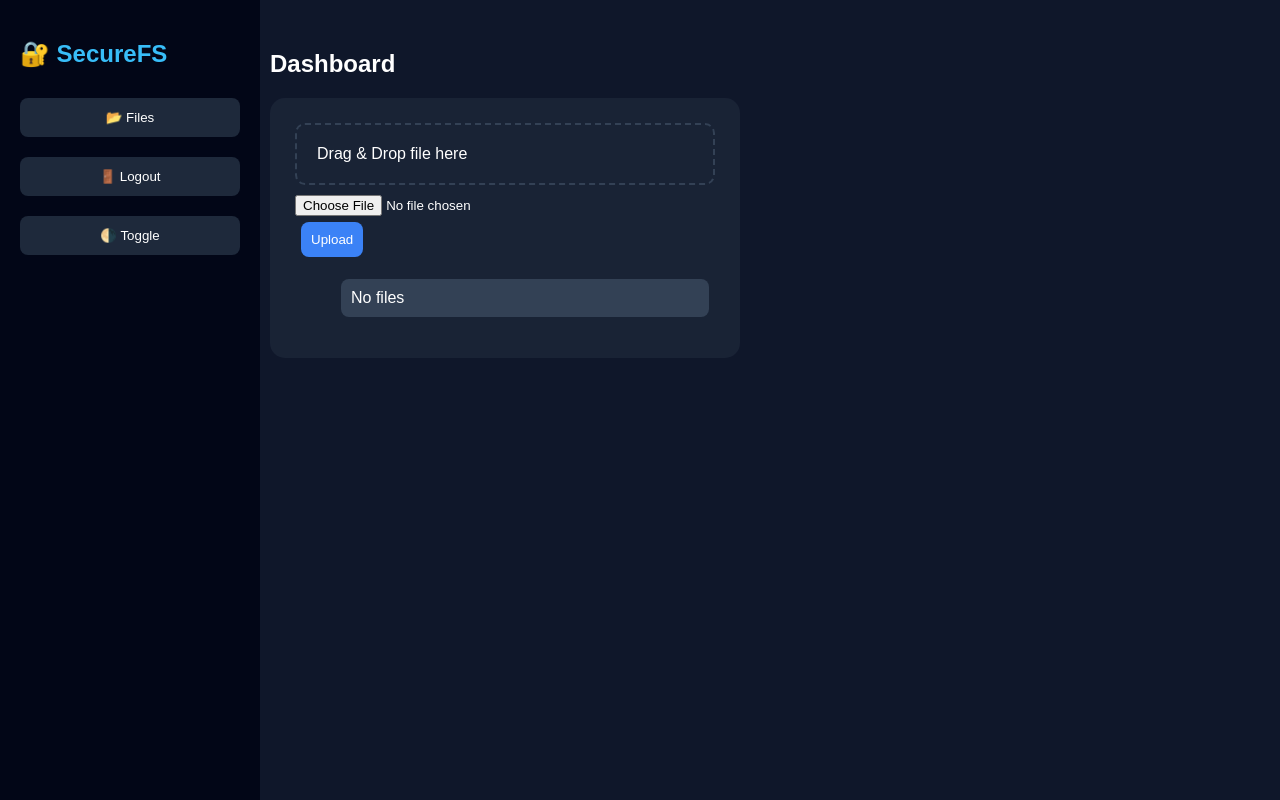
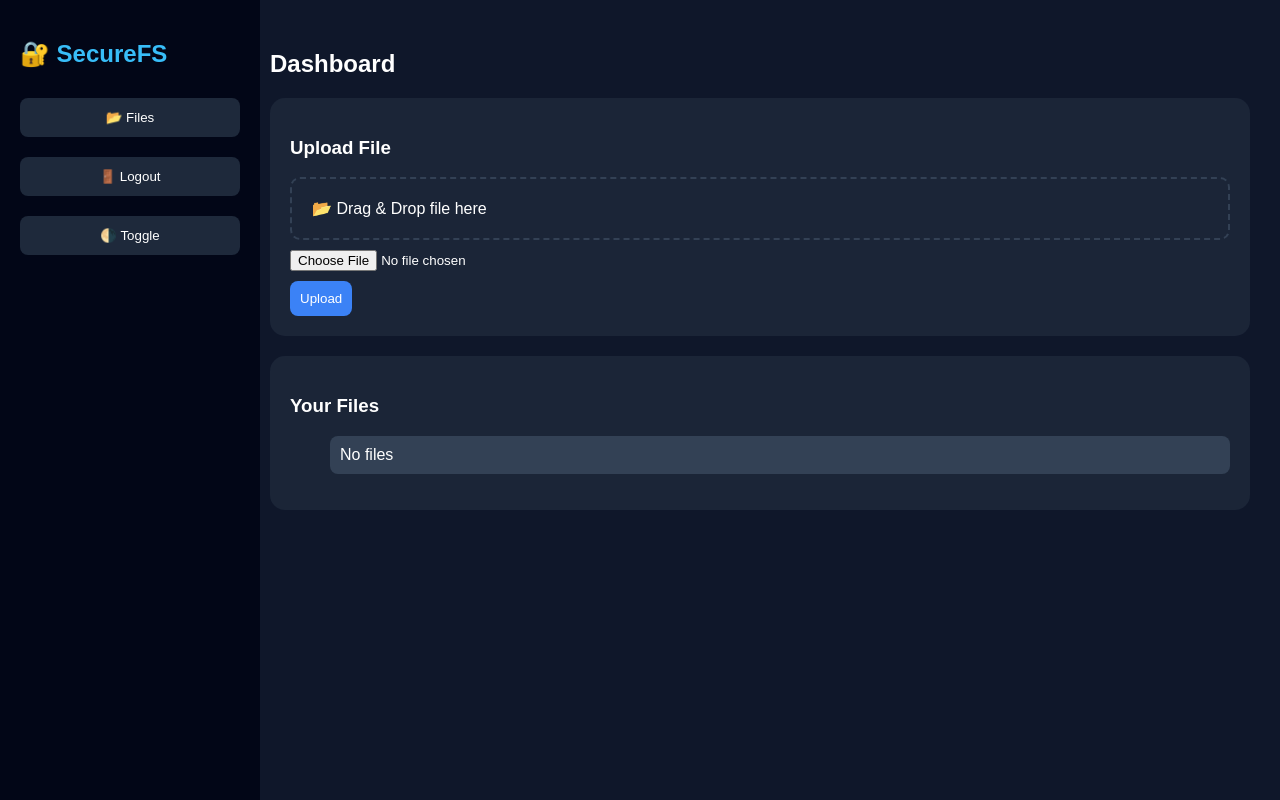
Before and after one commit to Shivamojha24/secure-file-system, a Flask app: page /dashboard in a window 1280 px wide. Run offline with Flask 3, Linux system fonts and the light colour scheme; a user stored in the database is signed in; data comes from the database, SQL or seed files in the repository; data that the repository does not hold is empty.

Commit message:
update  dashboard UI

```diff
--- a/templates/dashboard.html
+++ b/templates/dashboard.html
@@ -18,8 +18,6 @@ body{
     height:100vh;
     padding:20px;
     position:fixed;
-    left:0;
-    top:0;
 }
 
 .sidebar h2{
@@ -49,30 +47,42 @@ body{
 
 /* CARD */
 .card{
-    background:rgba(30,41,59,0.7);
-    padding:25px;
+    background:rgba(30,41,59,0.8);
+    padding:20px;
     border-radius:15px;
-    width:420px;
+    margin-bottom:20px;
+}
+
+/* STATS */
+.stats{
+    display:flex;
+    gap:20px;
+    margin-bottom:25px;
+}
+
+.stat-box{
+    flex:1;
+    padding:20px;
+    border-radius:15px;
+}
+
+.users{
+    background:linear-gradient(135deg,#3b82f6,#06b6d4);
+}
+
+.files{
+    background:linear-gradient(135deg,#22c55e,#16a34a);
 }
 
 /* BUTTON */
 button{
     padding:10px;
-    margin:6px;
+    margin-top:10px;
     border:none;
     border-radius:8px;
     background:#3b82f6;
     color:white;
     cursor:pointer;
-}
-
-/* FILE LIST */
-li{
-    background:#334155;
-    margin:6px;
-    padding:10px;
-    border-radius:8px;
-    list-style:none;
 }
 
 /* DRAG AREA */
@@ -82,6 +92,15 @@ li{
     border-radius:10px;
     margin-bottom:10px;
     cursor:pointer;
+}
+
+/* FILE LIST */
+li{
+    background:#334155;
+    margin:6px 0;
+    padding:10px;
+    border-radius:8px;
+    list-style:none;
 }
 
 /* PROGRESS */
@@ -109,7 +128,6 @@ li{
     display:none;
 }
 </style>
-
 </head>
 
 <body>
@@ -117,7 +135,6 @@ li{
 <!-- SIDEBAR -->
 <div class="sidebar">
     <h2>🔐 SecureFS</h2>
-
     <button onclick="loadFiles()">📂 Files</button>
     <button onclick="logout()">🚪 Logout</button>
     <button onclick="toggleTheme()">🌗 Toggle</button>
@@ -128,15 +145,24 @@ li{
 
 <h2>Dashboard</h2>
 
-<!-- 🔥 ADMIN STATS -->
-<div id="statsSection" style="margin-bottom:20px;">
-    <h3>👤 Users: <span id="userCount">0</span></h3>
-    <h3>📁 Files: <span id="fileCount">0</span></h3>
+<!-- ADMIN STATS -->
+<div id="statsSection" class="stats">
+    <div class="stat-box users">
+        <h3>👤 Users</h3>
+        <h1 id="userCount">0</h1>
     </div>
 
+    <div class="stat-box files">
+        <h3>📁 Files</h3>
+        <h1 id="fileCount">0</h1>
+    </div>
+</div>
+
+<!-- UPLOAD -->
 <div class="card">
+    <h3>Upload File</h3>
 
-<div id="dropArea">Drag & Drop file here</div>
+    <div id="dropArea">📂 Drag & Drop file here</div>
 
     <input type="file" id="file"><br>
 
@@ -145,9 +171,12 @@ li{
     <div id="progressContainer">
         <div id="progressBar"></div>
     </div>
+</div>
 
+<!-- FILE LIST -->
+<div class="card">
+    <h3>Your Files</h3>
     <ul id="list"></ul>
-
 </div>
 
 </div>
@@ -186,10 +215,8 @@ function upload(){
     container.style.display="block";
 
     xhr.upload.onprogress=function(e){
-        if(e.lengthComputable){
         let percent=(e.loaded/e.total)*100;
         bar.style.width=percent+"%";
-        }
     };
 
     xhr.onload=function(){
@@ -217,7 +244,12 @@ function loadFiles(){
 
         files.forEach(f=>{
             let li=document.createElement("li");
-            li.innerHTML=`📄 ${f} <a href="/api/download/${f}">⬇</a>`;
+            li.innerHTML=`
+                <div style="display:flex;justify-content:space-between;">
+                    <span>📄 ${f}</span>
+                    <a href="/api/download/${f}" style="color:#38bdf8;">Download</a>
+                </div>
+            `;
             list.appendChild(li);
         });
     });
@@ -262,7 +294,7 @@ function toggleTheme(){
     }
 }
 
-// 🔥 ADMIN STATS LOAD
+// ADMIN STATS
 function loadStats(){
 
     fetch("/api/user_count",{credentials:"include"})
```
Lines whose indentation alone changed are shown as unchanged.
